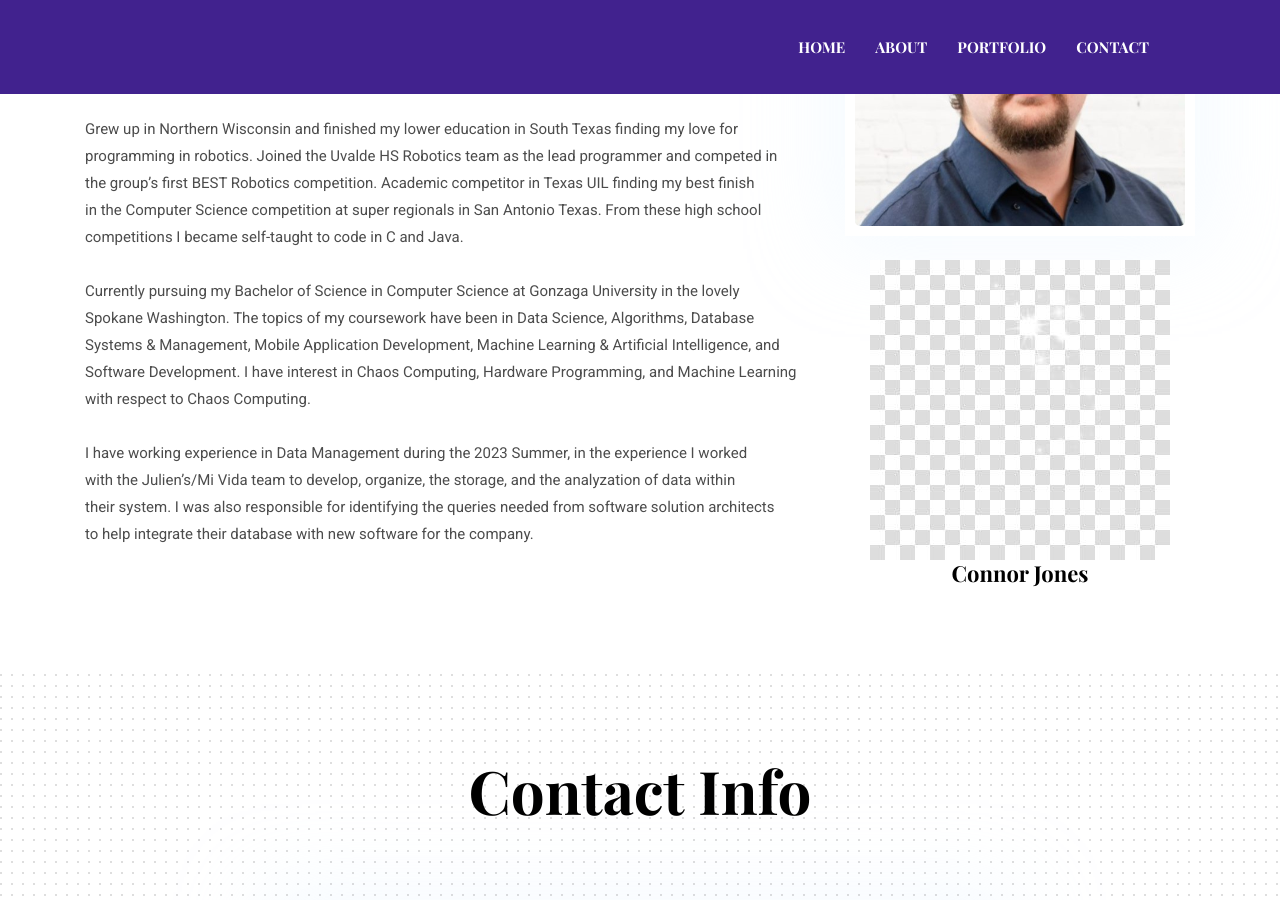
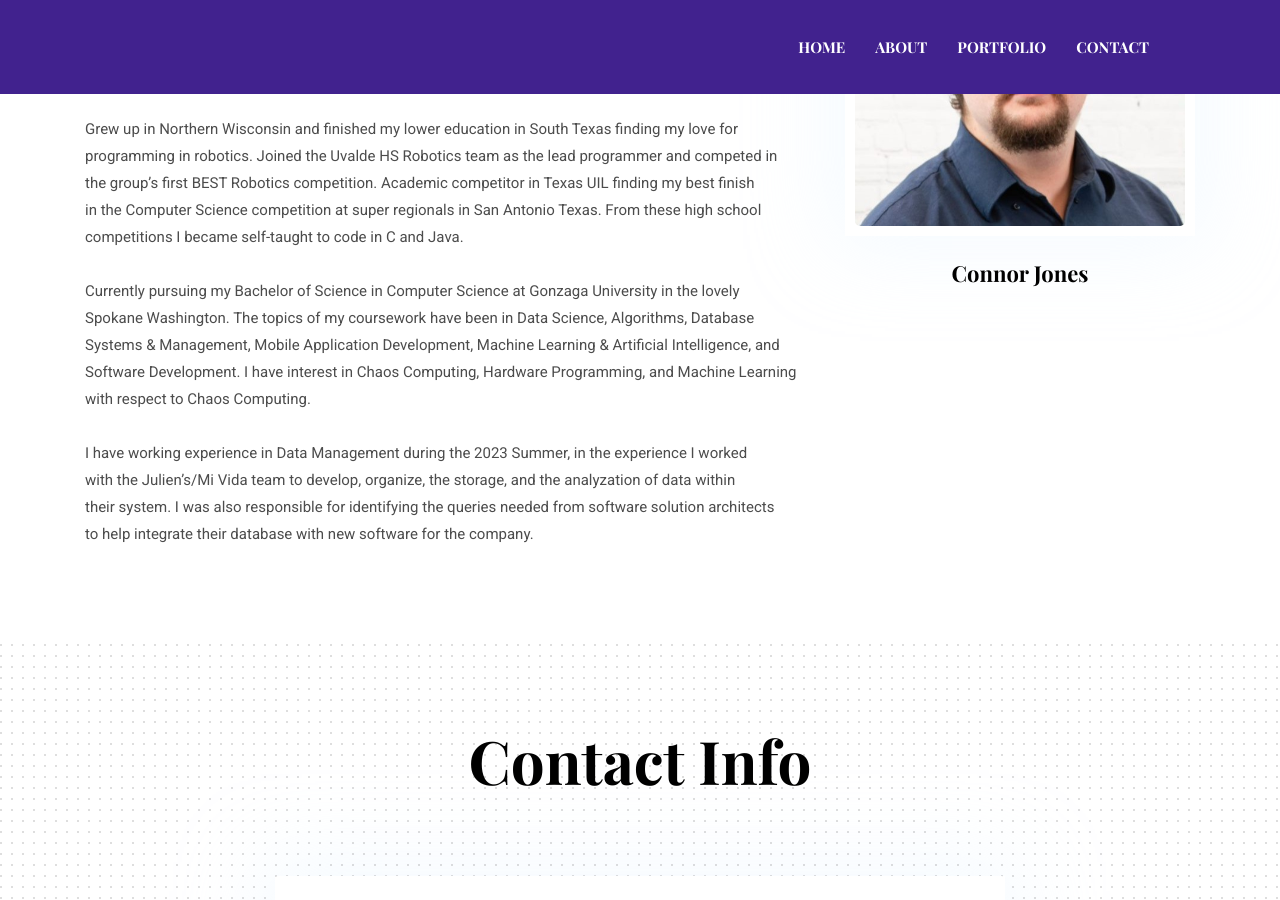
Before and after one commit to Aldriik0/Aldriik0.github.io, a Jekyll site: the page built from _pages/about.md, in a window 1280 px wide and 900 px high, scrolled down 456 px. Built offline with Jekyll 4.4.1, drawn with Linux system fonts in a browser that asks for light colours.

Commit message:
commented out the signature portion of the html on the about page

```diff
--- a/_layouts/about.html
+++ b/_layouts/about.html
@@ -31,7 +31,7 @@ layout: default
         <div class="shadow-down mb-4">
           <img src="{{ site.baseurl }}/{{ page.image }}" alt="{{ page.author }}" class="img-fluid w-100 rounded-lg border-thick border-white">
         </div>
-        <img src="{{ site.baseurl }}/{{ page.signature }}" alt="signature" class="img-fluid">
+        <!--<img src="{{ site.baseurl }}/{{ page.signature }}" alt="signature" class="img-fluid">-->
         <h4>{{ page.author }}</h4>
       </div>
     </div>
--- a/_pages/about.md
+++ b/_pages/about.md
@@ -3,7 +3,7 @@ layout: about
 title: About Me
 author: Connor Jones
 image: assets/images/about/author.jpg
-signature: assets/images/about/fill-signature.png
+
 ---
 
 Grew up in Northern Wisconsin and finished my lower education in South Texas finding my love for<br>
```
